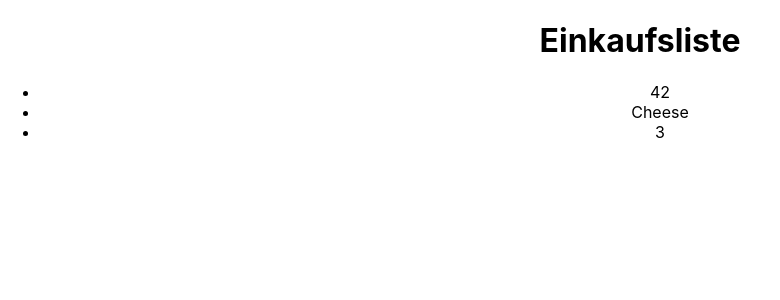
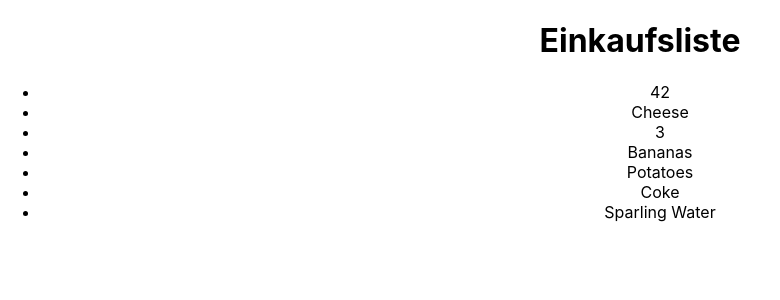
Before and after one commit to Weilando/Shoppinglist, a React (Create React App) app: page / in a window 1280 px wide. Shown: the top 300 px of the page, without its empty margins (0-780 px from the left). Built offline with nearby package versions, Linux system fonts and the light colour scheme.

Commit message:
refactor: rm obsolete keys for <li> in Entry, better handling of props and state

```diff
--- a/src/components/Entry.jsx
+++ b/src/components/Entry.jsx
@@ -2,19 +2,18 @@ import React from 'react';
 import PropTypes from 'prop-types';
 
 class Entry extends React.Component {
-  constructor(props) {
-    super(props);
+  static propTypes = {
+    eContent: PropTypes.string.isRequired,
+  };
 
-    this.props = {
-      key: PropTypes.number.isRequired,
-      content: PropTypes.string.isRequired,
-    }
+  static defaultProps = {
+    eContent: 'Cheese...',
   };
 
   render() {
     return (
-      <li key={this.props.key}>
-        {this.props.content}
+      <li>
+        {this.props.eContent}
       </li>
     );
   }
--- a/src/components/Shoppinglist.jsx
+++ b/src/components/Shoppinglist.jsx
@@ -6,19 +6,20 @@ class Shoppinglist extends React.Component {
     super(props);
 
     this.state = {
-      entries: Array(5).fill(null),
+      contents: [ 42, 'Cheese', 3, 'Bananas', 'Potatoes', 'Coke', 'Sparling Water' ],
+      //entries: Array(5).fill(null),
     };
   }
 
   render() {
-    const contents = [ 42, 'Cheese', 3 ];
+    const { contents } = this.state;
     const keys = Array(contents.length);
     for(let i=0; i<keys.length; i++) {
       keys[i] = i;
     }
 
     const listItems = keys.map((tmpKey) =>
-      <Entry key={tmpKey} content={contents[tmpKey]} />
+      <Entry key={tmpKey} eContent={String(contents[tmpKey])} />
     );
 
     return (
```
